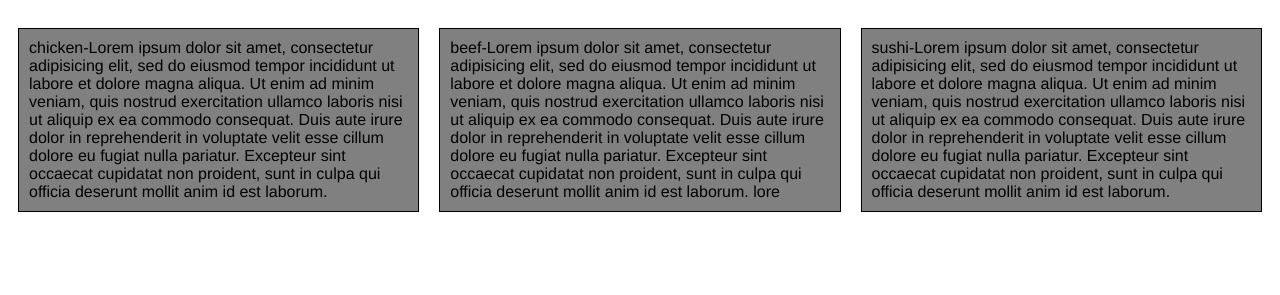
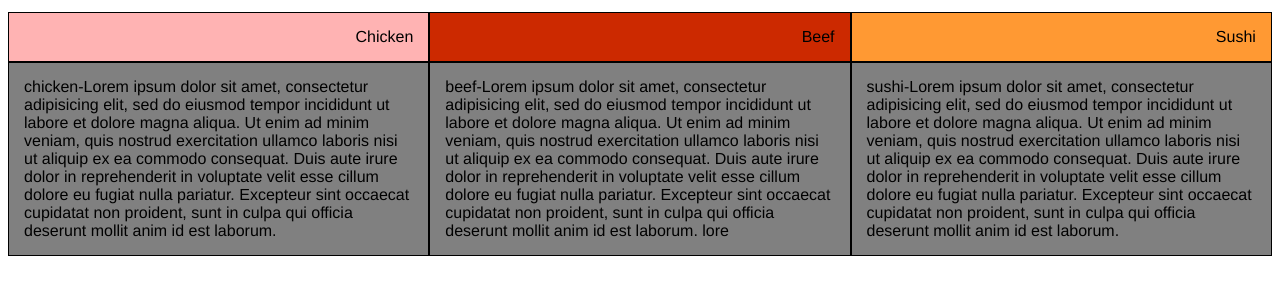
Before and after one commit to heb77/coursera_mod2_solution, a plain HTML site: page index.html in a window 1280 px wide. Shown: the part 61-356 px from the top of the page. Drawn offline with Linux system fonts and the light colour scheme.

Commit message:
layout improved

```diff
--- a/css/styles.css
+++ b/css/styles.css
@@ -8,32 +8,44 @@ h1 {
   text-align: center;
 }
 
+div {
+   font-family: Helvetica;
+   float: left;
+}
+
 p {
+  background-color: #808080;
   border: 1px solid black;
-  background-color: #808080;
-  font-family: Helvetica;
-  float: left;
-  padding: 10px;
-  margin-right: 10px;
-  margin-left: 10px;
+  padding: 15px;
+  margin-top: 0;
+  margin-bottom: 0;
+}
 
-  /*width: 90%;
-  height: 150px;
-  margin-right: auto;
-  margin-left: auto;
-  font-family: Helvetica;
-  color: white; */
+#p_chicken {
+   background-color: #ffb3b3;
+   text-align: right;
 }
+
+#p_beef {
+   background-color: #cc2900;
+   text-align: right;
+}
+
+#p_sushi {
+   background-color: #ff9933;
+   text-align: right;
+}
+
 
 /* Simple Responsive Framework. */
 .row {
   width: 100%;
+
 }
 
 /********** Large devices only **********/
 @media (min-width: 992px) {
   .col-lg-4 {
-    float: left;
     width: 33.33%;
   }
 }
@@ -41,7 +53,6 @@ p {
 /********** Medium devices only **********/
 @media (min-width: 768px) and (max-width: 991px) {
   .col-md-6 , .col-md-12{
-    float: left;
   }
 
   .col-md-6 {
--- a/index.html
+++ b/index.html
@@ -13,7 +13,8 @@
 
     <div class="row">
       <div class="col-lg-4 col-md-6">
-        <p id="chicken">chicken-Lorem ipsum dolor sit amet, consectetur adipisicing elit, sed do eiusmod
+        <p id="p_chicken">Chicken</p>
+        <p>chicken-Lorem ipsum dolor sit amet, consectetur adipisicing elit, sed do eiusmod
         tempor incididunt ut labore et dolore magna aliqua. Ut enim ad minim veniam,
         quis nostrud exercitation ullamco laboris nisi ut aliquip ex ea commodo
         consequat. Duis aute irure dolor in reprehenderit in voluptate velit esse
@@ -23,7 +24,8 @@
       </div>
 
       <div class="col-lg-4 col-md-6">
-        <p id="beef">beef-Lorem ipsum dolor sit amet, consectetur adipisicing elit, sed do eiusmod
+        <p id="p_beef">Beef</p>
+        <p>beef-Lorem ipsum dolor sit amet, consectetur adipisicing elit, sed do eiusmod
         tempor incididunt ut labore et dolore magna aliqua. Ut enim ad minim veniam,
         quis nostrud exercitation ullamco laboris nisi ut aliquip ex ea commodo
         consequat. Duis aute irure dolor in reprehenderit in voluptate velit esse
@@ -32,7 +34,8 @@
         lore</p>
       </div>
       <div class="col-lg-4 col-md-12">
-        <p id="sushi">sushi-Lorem ipsum dolor sit amet, consectetur adipisicing elit, sed do eiusmod
+        <p id="p_sushi">Sushi</p>
+        <p>sushi-Lorem ipsum dolor sit amet, consectetur adipisicing elit, sed do eiusmod
         tempor incididunt ut labore et dolore magna aliqua. Ut enim ad minim veniam,
         quis nostrud exercitation ullamco laboris nisi ut aliquip ex ea commodo
         consequat. Duis aute irure dolor in reprehenderit in voluptate velit esse
```
